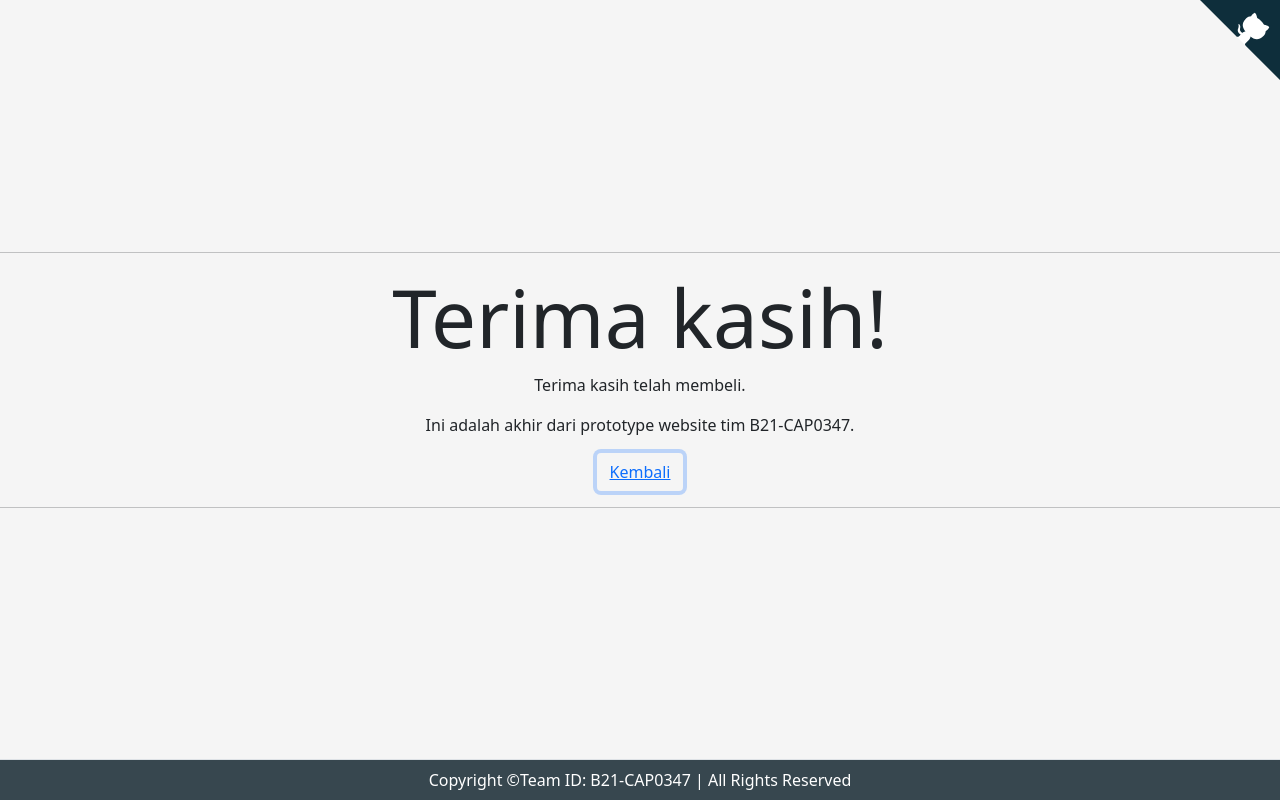
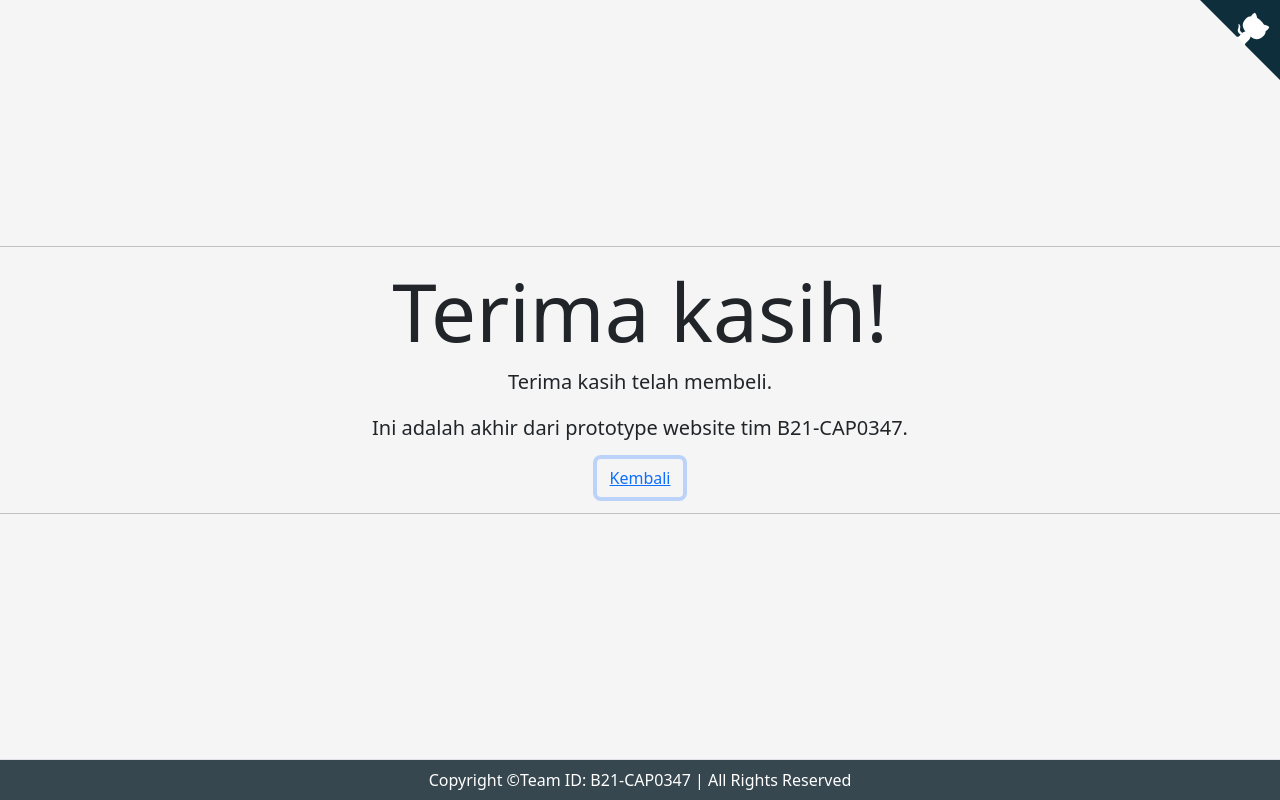
Before and after one commit to Bangkit2021-0347/fruit-freshness-detector-web, a Flask app: template templates/purchase.html in a window 1280 px wide. Run offline with Flask 2, Linux system fonts and the light colour scheme; the template is opened without the code that fills it, so the values that code supplies are empty; some libraries are stand-ins or nearby versions.

Commit message:
make text in purchase page bigger

```diff
--- a/templates/purchase.html
+++ b/templates/purchase.html
@@ -1,6 +1,6 @@
 {% extends 'base.html' %}
 {% block body %}
-  <section class="text-center">
+  <section class="text-center fs-5">
     <hr>
     <h1 class="fw-normal display-1">Terima kasih!</h1>
 
```
